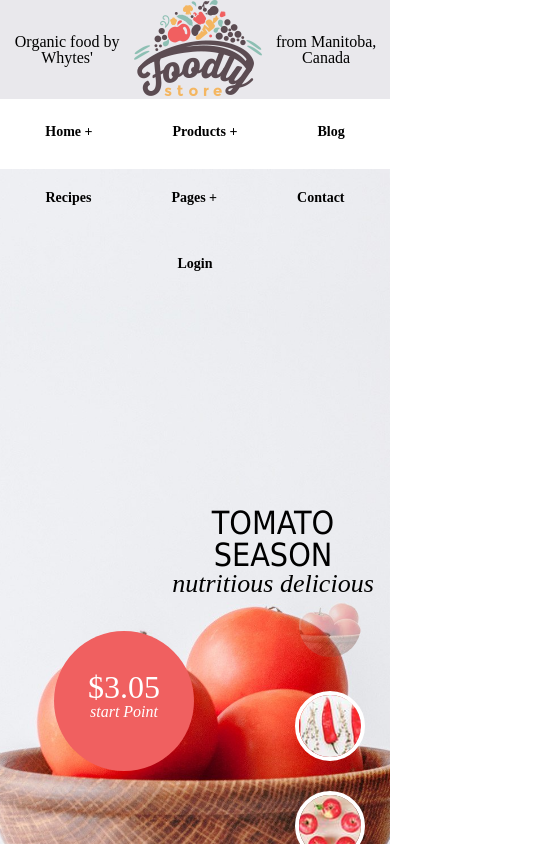
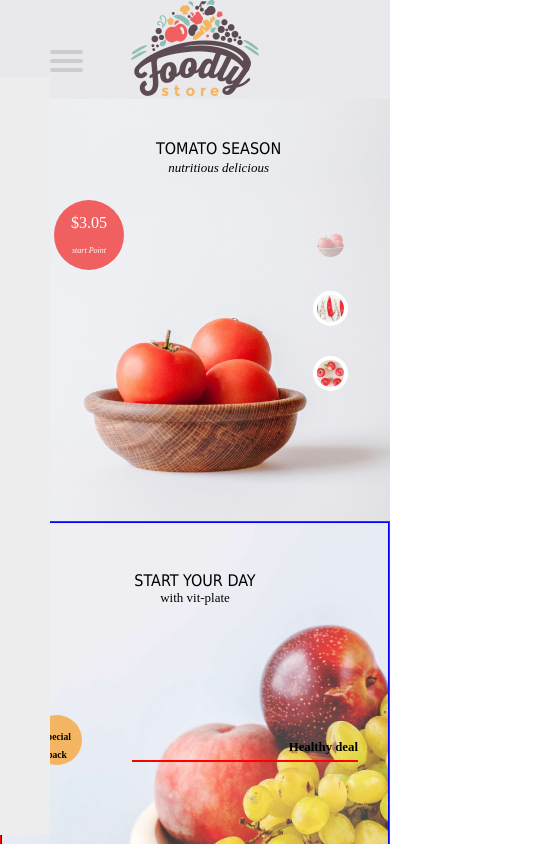
Before and after one commit to rimuse0207/Foodly-Store, a React (Create React App) app: page / in a window 390 px wide. Shown: the top 844 px of the page, 549 px wide, since content can reach past the window. Built offline with nearby package versions, Linux system fonts and the light colour scheme.

Commit message:
relative css add

```diff
--- a/src/Css/Calculate.css
+++ b/src/Css/Calculate.css
@@ -10,6 +10,7 @@
   width: 50%;
   height: 50%;
   position: relative;
+  border: 1px solid olive;
 }
 .Calculate > .Cal_left > div:first-child {
   position: absolute;
@@ -21,6 +22,7 @@
   height: 50%;
   top: 25%;
   position: relative;
+  border: 1px solid lime;
 }
 .Calculate > .Cal_right > img {
   height: 100%;
@@ -58,3 +60,26 @@
   display: block;
   width: 100%;
 }
+
+@media (max-width: 700px) {
+  .Calculate > .Cal_left {
+    border: 1px solid red;
+    float: initial;
+    top: 0;
+    width: 100%;
+  }
+  .Calculate > .Cal_right {
+    border: 1px solid orange;
+    float: initial;
+    width: 100%;
+    top: 0;
+    height: 50%;
+  }
+  .Calculate > .Cal_right > img {
+    width: 100%;
+    position: static;
+  }
+  .Calculate > .Cal_left > div:first-child {
+    position: static;
+  }
+}
--- a/src/Css/Header.css
+++ b/src/Css/Header.css
@@ -13,7 +13,7 @@
 }
 .Header > ul > li {
   background-repeat: no-repeat;
-  background-position: 50% 50%;
+  background-position: 50% 70%;
   background-size: cover;
   float: left;
   margin-right: -100%;
@@ -22,7 +22,7 @@
   z-index: 2;
   width: 100%;
   opacity: 1;
-  height: 100vh;
+  height: 80vh;
 }
 .slides {
   zoom: 1;
@@ -30,7 +30,7 @@
 .slides > li > div {
   position: absolute;
   left: 40%;
-  top: 40%;
+  top: 10%;
 }
 .slides > li > div > div > a > h2 {
   font-family: "Raleway", Tahoma, Geneva, sans-serif;
@@ -55,7 +55,7 @@
   position: absolute;
   width: 110px;
   right: 5px;
-  top: 50%;
+  top: 30%;
   bottom: initial;
   z-index: 2;
 }
@@ -202,3 +202,31 @@
 .SubMain > span {
   color: gray;
 }
+
+@media (max-width: 700px) {
+  .slides > li > div > div > a > h2 {
+    font-size: 16px;
+  }
+  .slides em {
+    font-size: 13px;
+  }
+  .towerDesc {
+    width: 70px;
+    height: 70px;
+    bottom: -94px;
+  }
+  .towerDesc > a > em {
+    font-size: 8px;
+  }
+  .towerDesc > a > span {
+    font-size: 16px;
+    padding-top: 6px;
+  }
+  .Header > ul > li {
+    height: 50vh;
+  }
+  .navcontrol > li {
+    width: 35px;
+    height: 35px;
+  }
+}
--- a/src/Css/Introduce.css
+++ b/src/Css/Introduce.css
@@ -128,3 +128,36 @@
   left: 10%;
   top: 40%;
 }
+
+@media (max-width: 700px) {
+  .slide-container > .left > div {
+    max-width: 100%;
+  }
+  .slide-container > .right,
+  .slide-container > .left {
+    float: initial;
+    width: 100%;
+    display: block;
+    height: 50%;
+    border: none;
+  }
+  .slide-container > .right > img {
+    width: 260px;
+    left: 20%;
+    top: 30%;
+  }
+  .slide-container > .left > div > strong {
+    font-size: 12px;
+  }
+  .Intro > h2 {
+    font-size: 20px;
+  }
+  .Intro {
+    width: 100%;
+  }
+  .prev,
+  .next {
+    bottom: 10px;
+    top: auto;
+  }
+}
--- a/src/Css/MainImage.css
+++ b/src/Css/MainImage.css
@@ -152,3 +152,43 @@
   margin-top: 23px;
   float: right;
 }
+@media (max-width: 700px) {
+  .wrap > .left {
+    float: none;
+    width: 100%;
+    height: 50vh;
+  }
+  .wrap > .right {
+    float: none;
+    width: 100%;
+    height: 50vh;
+  }
+  .wrap > .left > h3 {
+    font-size: 16px;
+  }
+  .wrap > .left > h4 {
+    font-size: 13px;
+  }
+  .wrap > .left > div > span:first-child,
+  .wrap > .right > div > span:first-child {
+    width: 50px;
+    height: 50px;
+  }
+  .wrap > .left > div > span:first-child > strong,
+  .wrap > .right > div > span:first-child > strong {
+    font-size: 0.6em;
+    position: relative;
+    top: -20px;
+  }
+  .wrap > .left > div > span + span > strong,
+  .wrap > .right > div > span + span > strong {
+    font-size: 0.8em;
+  }
+  .wrap > .left > div::before,
+  .wrap > .right > div::before {
+    margin-left: 100px;
+  }
+  .wrap > .right > h3 {
+    font-size: 16px;
+  }
+}
--- a/src/Css/Menu.css
+++ b/src/Css/Menu.css
@@ -3,6 +3,7 @@
   font-size: 14px;
   z-index: 99;
 }
+
 #Menu > ul {
 }
 #Menu > ul > li {
@@ -49,3 +50,102 @@
   height: 70px;
   background-color: white;
 }
+@media (max-width: 700px) {
+  #menuToggle {
+    display: block;
+    position: fixed;
+    top: 50px;
+    left: 50px;
+
+    z-index: 1;
+
+    -webkit-user-select: none;
+    user-select: none;
+  }
+
+  #menuToggle a {
+    text-decoration: none;
+    color: #232323;
+
+    transition: color 0.3s ease;
+  }
+
+  #menuToggle a:hover {
+    color: tomato;
+  }
+
+  #menuToggle input {
+    display: block;
+    width: 40px;
+    height: 32px;
+    position: absolute;
+    top: -7px;
+    left: -5px;
+    cursor: pointer;
+    opacity: 0; /* hide this */
+    z-index: 2; /* and place it over the hamburger */
+    -webkit-touch-callout: none;
+  }
+
+  #menuToggle span {
+    display: block;
+    width: 33px;
+    height: 4px;
+    margin-bottom: 5px;
+    position: relative;
+    background: #cdcdcd;
+    border-radius: 3px;
+    z-index: 1;
+    transform-origin: 4px 0px;
+    transition: transform 0.5s cubic-bezier(0.77, 0.2, 0.05, 1),
+      background 0.5s cubic-bezier(0.77, 0.2, 0.05, 1), opacity 0.55s ease;
+  }
+
+  #menuToggle span:first-child {
+    transform-origin: 0% 0%;
+  }
+
+  #menuToggle span:nth-last-child(2) {
+    transform-origin: 0% 100%;
+  }
+
+  #menuToggle input:checked ~ span {
+    opacity: 1;
+    transform: rotate(45deg) translate(-2px, -1px);
+    background: #232323;
+  }
+
+  #menuToggle input:checked ~ span:nth-last-child(3) {
+    opacity: 0;
+    transform: rotate(0deg) scale(0.2, 0.2);
+  }
+
+  #menuToggle input:checked ~ span:nth-last-child(2) {
+    transform: rotate(-45deg) translate(0, -1px);
+  }
+
+  #Menu {
+    height: 100%;
+    margin: 0px 0 0 0px;
+    padding: 50px;
+
+    background: #ededed;
+    list-style-type: none;
+    -webkit-font-smoothing: antialiased;
+    /* to stop flickering of text in safari */
+
+    transform-origin: 0% 0%;
+    transform: translate(-100%, 0);
+
+    transition: transform 0.5s cubic-bezier(0.77, 0.2, 0.05, 1);
+  }
+
+  #Menu li {
+    padding: 10px 0;
+    font-size: 22px;
+  }
+
+  #menuToggle input:checked ~ #Menu {
+    transform: none;
+  }
+}
--- a/src/Css/Nav.css
+++ b/src/Css/Nav.css
@@ -16,3 +16,9 @@
 .Nav div {
   font-family: cursive;
 }
+
+@media (max-width: 700px) {
+  .Nav div {
+    display: none;
+  }
+}
--- a/src/Css/SliderImage.css
+++ b/src/Css/SliderImage.css
@@ -50,3 +50,16 @@
   color: gray;
   font-size: 0.8em;
 }
+
+@media (max-width: 700px) {
+  .Sliders > ul > li {
+    min-width: 50%;
+    display: inline-block;
+  }
+  .Sliders > ul {
+    display: contents;
+  }
+  .Sliders > ul > li > div + div > span {
+    font-size: 0.5em;
+  }
+}
--- a/src/components/Calculate.tsx
+++ b/src/components/Calculate.tsx
@@ -4,6 +4,9 @@ const Calculate: React.FC = () => {
   const product = require("../asset/img_homepage_special_product_600x.png");
   return (
     <div className="Calculate">
+      <div className="Cal_right">
+        <img src={product}></img>
+      </div>
       <div className="Cal_left">
         <div>
           <h2>SPECIAL OFFER</h2>
@@ -16,9 +19,6 @@ const Calculate: React.FC = () => {
           </div>
         </div>
       </div>
-      <div className="Cal_right">
-        <img src={product}></img>
-      </div>
     </div>
   );
 };
--- a/src/components/Introduce.tsx
+++ b/src/components/Introduce.tsx
@@ -14,6 +14,9 @@ const Introduce: React.FC = () => {
         <input type="radio" name="radio-btn" id="img3" checked></input>
         <h2>DISCOVER & ORIGIN</h2>
         <div className="slide-container" id="one">
+          <div className="right">
+            <img src={fristBlog} />
+          </div>
           <div className="left">
             <div>
               <strong>Hand-picked seeds</strong>
@@ -24,9 +27,6 @@ const Introduce: React.FC = () => {
               </em>
             </div>
           </div>
-          <div className="right">
-            <img src={fristBlog} />
-          </div>
 
           <label htmlFor="img3" className="prev">
             Prev
@@ -36,6 +36,9 @@ const Introduce: React.FC = () => {
           </label>
         </div>
         <div className="slide-container" id="two">
+          <div className="right">
+            <img src={secondBlog} />
+          </div>
           <div className="left">
             <div>
               <strong>Planting & growth with Love</strong>
@@ -46,9 +49,7 @@ const Introduce: React.FC = () => {
               </em>
             </div>
           </div>
-          <div className="right">
-            <img src={secondBlog} />
-          </div>
+
           <label htmlFor="img1" className="prev">
             Prev
           </label>
@@ -57,6 +58,9 @@ const Introduce: React.FC = () => {
           </label>
         </div>
         <div className="slide-container" id="three">
+          <div className="right">
+            <img src={ThirdBlog} />
+          </div>
           <div className="left">
             <div>
               <strong>Meticilous harvest process</strong>
@@ -67,9 +71,7 @@ const Introduce: React.FC = () => {
               </em>
             </div>
           </div>
-          <div className="right">
-            <img src={ThirdBlog} />
-          </div>
+
           <label htmlFor="img2" className="prev">
             Prev
           </label>
--- a/src/components/Menu.tsx
+++ b/src/components/Menu.tsx
@@ -3,6 +3,12 @@ import "../Css/Menu.css";
 import { Link } from "react-router-dom";
 const Menu: React.FC = () => {
   return (
+    <div id="menuToggle">
+      <input type="checkbox" />
+
+      <span></span>
+      <span></span>
+      <span></span>
       <div id="Menu">
         <ul>
           <li>
@@ -67,6 +73,7 @@ const Menu: React.FC = () => {
           </li>
         </ul>
       </div>
+    </div>
   );
 };
 
```
Lines whose indentation alone changed are shown as unchanged.
